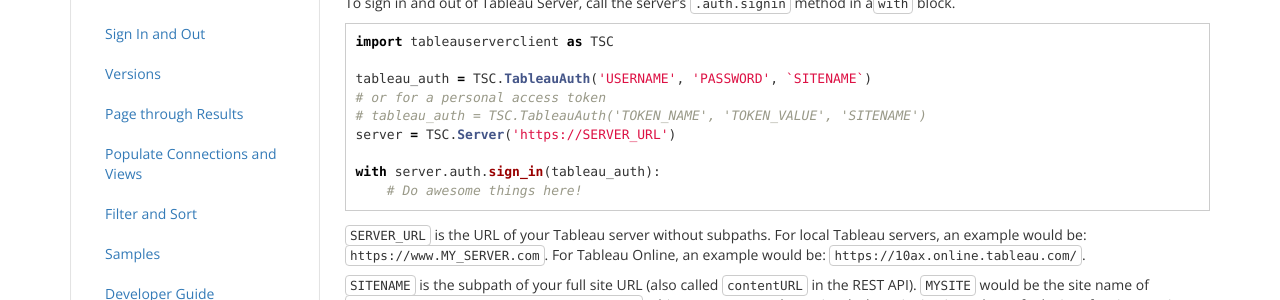
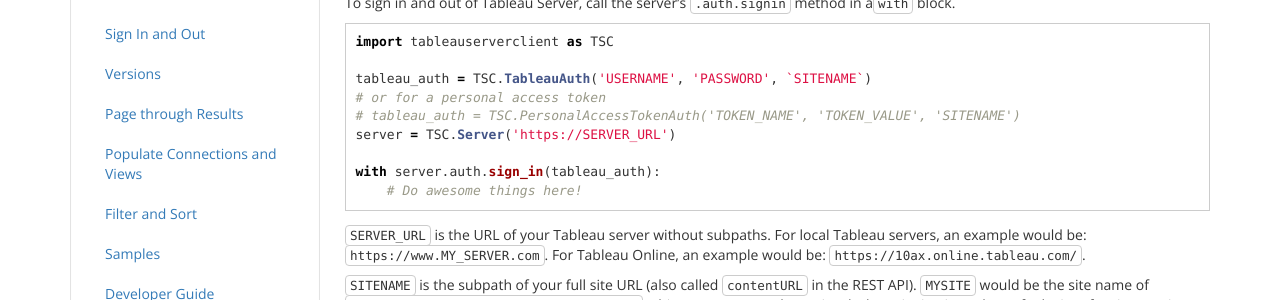
Before and after one commit to tableau/server-client-python, a Jekyll site: the page built from docs/sign-in-out.md, in a window 1280 px wide and 1150 px high. Shown: the part 185-485 px from the top of the window. Built offline with Jekyll 4.4.1, drawn with Linux system fonts in a browser that asks for light colours.

Commit message:
fix code!

```diff
--- a/docs/sign-in-out.md
+++ b/docs/sign-in-out.md
@@ -10,7 +10,7 @@
 
 tableau_auth = TSC.TableauAuth('USERNAME', 'PASSWORD', `SITENAME`)
 # or for a personal access token
-# tableau_auth = TSC.TableauAuth('TOKEN_NAME', 'TOKEN_VALUE', 'SITENAME')
+# tableau_auth = TSC.PersonalAccessTokenAuth('TOKEN_NAME', 'TOKEN_VALUE', 'SITENAME')
 server = TSC.Server('https://SERVER_URL')
 
 with server.auth.sign_in(tableau_auth):
```
